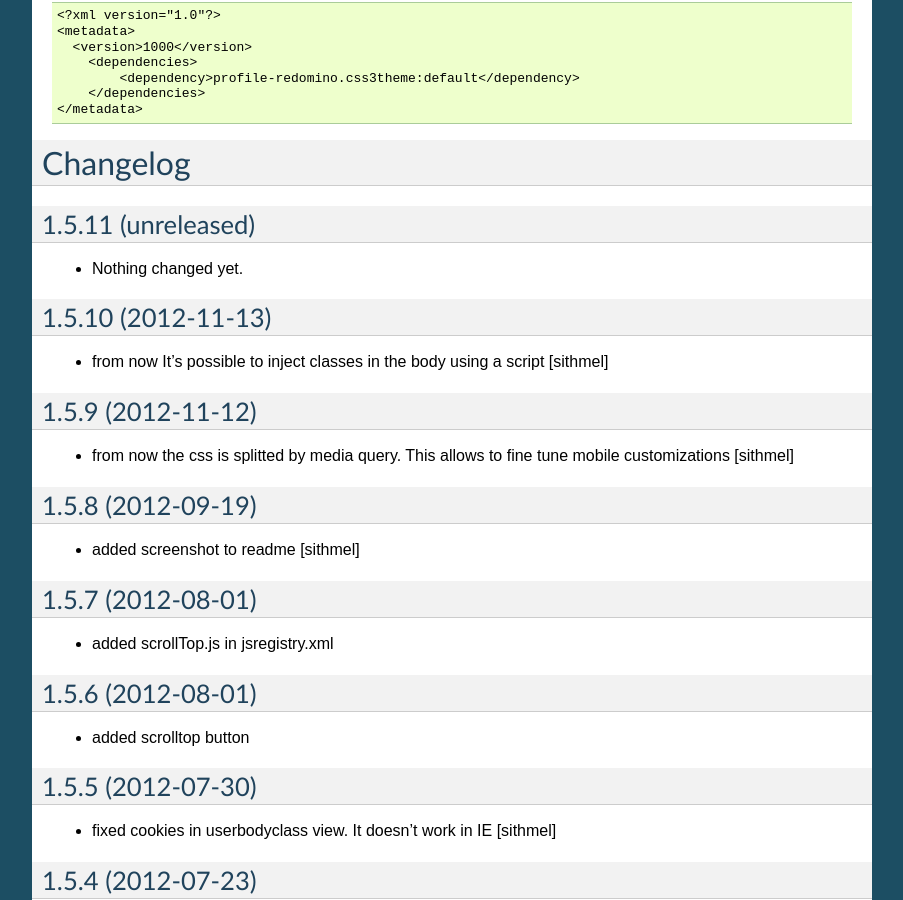
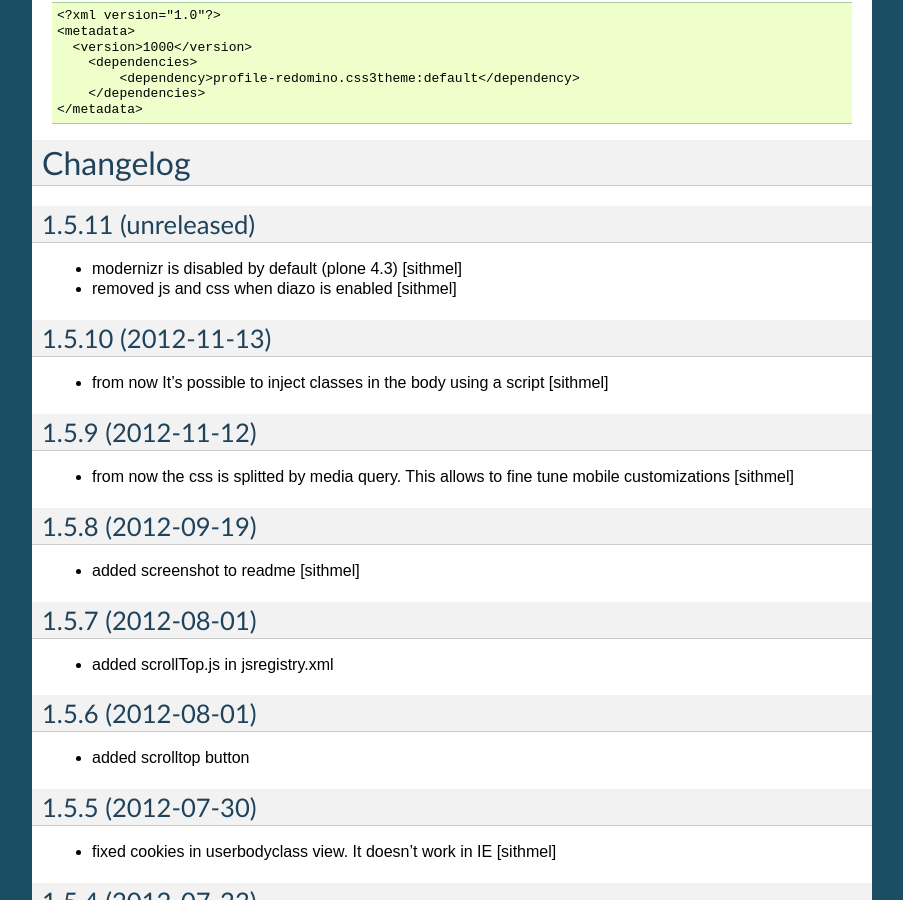
Before and after one commit to redomino/redomino.css3theme, a Sphinx documentation site: the page built from docs/index.rst, in a window 1280 px wide and 900 px high, scrolled down 3210 px. Shown: the whole window, without its empty margins (198-1101 px from the left). Built offline with Sphinx 7.4.7, drawn with Linux system fonts in a browser that asks for light colours.

Commit message:
some fixes for diazo and plone 4.3

```diff
--- a/docs/HISTORY.txt
+++ b/docs/HISTORY.txt
@@ -4,7 +4,8 @@ Changelog
 1.5.11 (unreleased)
 -------------------
 
-- Nothing changed yet.
+- modernizr is disabled by default (plone 4.3) [sithmel]
+- removed js and css when diazo is enabled [sithmel]
 
 
 1.5.10 (2012-11-13)
```
Also changed, not shown: 7 other files.
